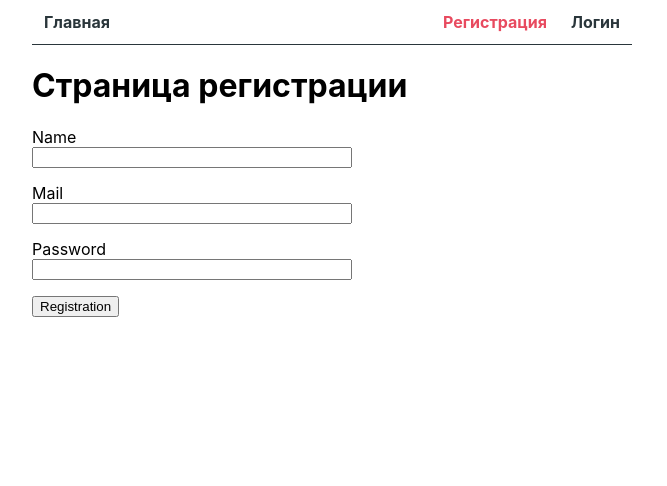
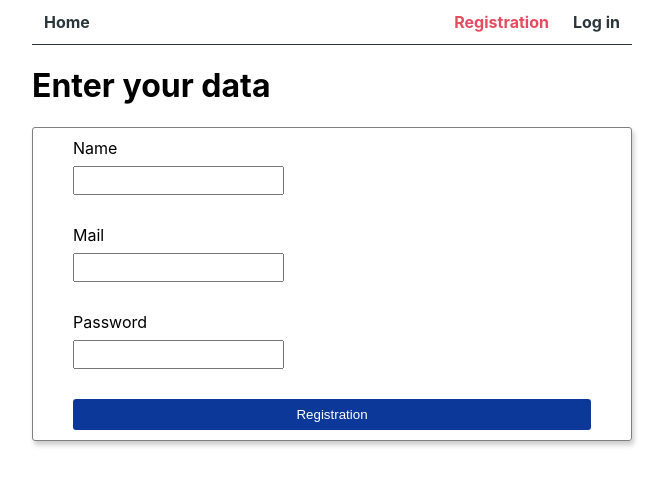
Before and after one commit to Andrii-Velhan/goit-react-hw-08-phonebook, a React (Create React App) app: page /register in a window 1280 px wide. Shown: the top 486 px of the page, without its empty margins (308-975 px from the left). Built offline with nearby package versions, Linux system fonts and the light colour scheme.

Commit message:
add form styles

```diff
--- a/src/App.js
+++ b/src/App.js
@@ -6,7 +6,7 @@ import { authOperations } from './redux/auth';
 import { connect } from 'react-redux';
 import PrivateRoute from './components/PrivateRoute';
 import PublicRoute from './components/PublicRoute';
-
+import Spinner from './components/Spinner';
 const HomeView = lazy(() => import('./views/HomeView'));
 const RegisterView = lazy(() => import('./views/RegisterView'));
 const LoginView = lazy(() => import('./views/LoginView'));
@@ -21,9 +21,9 @@ class App extends Component {
       <Container>
         <AppBar />
 
-        <Suspense fallback={<h2>Loading...</h2>}>
+        <Suspense fallback={<Spinner />}>
           <Switch>
-            <PublicRoute exact path="/" component={HomeView} />
+            <PublicRoute exact path="/" restricted component={HomeView} />
             <PublicRoute
               path="/register"
               restricted
--- a/src/components/AuthNav.js
+++ b/src/components/AuthNav.js
@@ -22,7 +22,7 @@ const AuthNav = () => (
       style={styles.link}
       activeStyle={styles.activeLink}
     >
-      Регистрация
+      Registration
     </NavLink>
     <NavLink
       to="/login"
@@ -30,7 +30,7 @@ const AuthNav = () => (
       style={styles.link}
       activeStyle={styles.activeLink}
     >
-      Логин
+      Log in
     </NavLink>
   </div>
 );
--- a/src/components/ContactForm/ContactForm.js
+++ b/src/components/ContactForm/ContactForm.js
@@ -1,6 +1,5 @@
 import React, { Component } from 'react';
 import PropTypes from 'prop-types';
-import './ContactForm.scss';
 import Notification from '../Notification';
 import { connect } from 'react-redux';
 import { phoneBookSelectors, phoneBookOperations } from '../../redux/phoneBook';
@@ -75,7 +74,7 @@ class ContactForm extends Component {
     return (
       <>
         <Notification message={message} />
-        <form className="ContactForm" onSubmit={this.handleSubmit}>
+        <form className="Form" onSubmit={this.handleSubmit}>
           <label className="Label" htmlFor="name">
             Name
           </label>
@@ -83,7 +82,7 @@ class ContactForm extends Component {
             type="text"
             value={name}
             id="name"
-            className="ContactForm__input"
+            className="Form__input"
             name="name"
             onChange={this.handleChange}
             placeholder="Anton Cherny"
@@ -97,7 +96,7 @@ class ContactForm extends Component {
             type="tel"
             value={number}
             id="number"
-            className="ContactForm__input"
+            className="Form__input"
             name="number"
             // pattern="(\+?( |-|\.)?\d{1,2}( |-|\.)?)?(\(?\d{3}\)?|\d{3})( |-|\.)?(\d{3}( |-|\.)?\d{4})"
             required
@@ -105,7 +104,7 @@ class ContactForm extends Component {
             placeholder="+38 (066) 000-00-00"
           />
 
-          <button type="submit" className="ContactForm__button">
+          <button type="submit" className="Form__button">
             Add contact
           </button>
         </form>
--- a/src/components/Navigation.js
+++ b/src/components/Navigation.js
@@ -18,9 +18,11 @@ const styles = {
 
 const Navigation = ({ isAuthenticated }) => (
   <nav>
-    <NavLink to="/" exact style={styles.link} activeStyle={styles.activeLink}>
-      Главная
-    </NavLink>
+    {!isAuthenticated && (
+      <NavLink to="/" exact style={styles.link} activeStyle={styles.activeLink}>
+        Home
+      </NavLink>
+    )}
 
     {isAuthenticated && (
       <NavLink
@@ -29,7 +31,7 @@ const Navigation = ({ isAuthenticated }) => (
         style={styles.link}
         activeStyle={styles.activeLink}
       >
-        Контакты
+        Phonebook
       </NavLink>
     )}
   </nav>
--- a/src/redux/auth/auth-operations.js
+++ b/src/redux/auth/auth-operations.js
@@ -23,12 +23,12 @@ const register = credentials => async dispatch => {
 
   try {
     const response = await axios.post('/users/signup', credentials);
-    console.log(response.data);
+    // console.log(response.data);
 
     token.set(response.data.token);
     dispatch(authActions.registerSuccess(response.data));
   } catch (error) {
-    console.log(error);
+    // console.log(error);
     dispatch(authActions.registerError(error.message));
   }
 };
--- a/src/components/ContactForm/ContactForm.scss
+++ b/src/styles/_form.scss
@@ -1,19 +1,19 @@
-@import "../../styles/colors";
+@import "./colors.scss";
 
-.ContactForm__input {
+.Form__input {
 	max-width: 100%;
 	margin-bottom: 30px;
 	outline: none;
 	padding: 5px 15px;
 }
 
-.ContactForm__input:focus,
-.ContactForm__input:hover {
+.Form__input:focus,
+.Form__input:hover {
 	border: 2px solid rgb(65, 145, 165);
 	box-shadow: 2px 4px 5px rgba(0, 0, 0, 0.1);
 }
 
-.ContactForm {
+.Form {
 	display: flex;
 	flex-direction: column;
 	align-items: flex-start;
@@ -23,7 +23,7 @@
 	box-shadow: 2px 4px 5px rgba(0.5, 0.2, 0.3, 0.2);
 }
 
-.ContactForm__button {
+.Form__button {
 	cursor: pointer;
 	width: 100%;
 	padding: 8px 15px;
@@ -39,5 +39,5 @@
 }
 
 .Label {
-	padding-bottom: 3px;
+	padding-bottom: 8px;
 }
--- a/src/styles/base.scss
+++ b/src/styles/base.scss
@@ -1,4 +1,5 @@
 @import './colors';
+@import './form';
 
 body {
   margin: 0;
--- a/src/views/HomeView.js
+++ b/src/views/HomeView.js
@@ -17,7 +17,7 @@ const styles = {
 const HomeView = () => (
   <div style={styles.container}>
     <h1 style={styles.title}>
-      Wellcome page{' '}
+      Wellcome{' '}
       <span role="img" aria-label="Иконка приветствия">
         💁‍♀️
       </span>
--- a/src/views/LoginView.js
+++ b/src/views/LoginView.js
@@ -1,18 +1,6 @@
 import React, { Component } from 'react';
 import { connect } from 'react-redux'; //add
 import { authOperations } from '../redux/auth'; //add
-
-const styles = {
-  form: {
-    width: 320,
-  },
-  label: {
-    display: 'flex',
-    flexDirection: 'column',
-    marginBottom: 15,
-  },
-};
-
 class LoginView extends Component {
   state = {
     email: '',
@@ -36,34 +24,34 @@ class LoginView extends Component {
 
     return (
       <div>
-        <h1>Страница логина</h1>
+        <h1>Enter your data</h1>
 
-        <form
-          onSubmit={this.handleSubmit}
-          style={styles.form}
-          autoComplete="off"
-        >
-          <label style={styles.label}>
-            Почта
+        <form onSubmit={this.handleSubmit} className="Form" autoComplete="off">
+          <label className="Label" htmlFor="email">
+            Email
+          </label>
           <input
             type="email"
             name="email"
+            className="Form__input"
             value={email}
             onChange={this.handleChange}
           />
+
+          <label className="Label" htmlFor="password">
+            Password
           </label>
-
-          <label style={styles.label}>
-            Пароль
           <input
             type="password"
             name="password"
+            className="Form__input"
             value={password}
             onChange={this.handleChange}
           />
-          </label>
 
-          <button type="submit">Войти</button>
+          <button type="submit" className="Form__button">
+            Log in
+          </button>
         </form>
       </div>
     );
--- a/src/views/RegisterView.js
+++ b/src/views/RegisterView.js
@@ -1,18 +1,6 @@
 import React, { Component } from 'react';
 import { connect } from 'react-redux';
 import { authOperations } from '../redux/auth';
-
-const styles = {
-  form: {
-    width: 320,
-  },
-  label: {
-    display: 'flex',
-    flexDirection: 'column',
-    marginBottom: 15,
-  },
-};
-
 class RegisterView extends Component {
   state = {
     name: '',
@@ -37,44 +25,42 @@ class RegisterView extends Component {
 
     return (
       <div>
-        <h1>Страница регистрации</h1>
+        <h1>Enter your data</h1>
 
-        <form
-          onSubmit={this.handleSubmit}
-          style={styles.form}
-          autoComplete="off"
-        >
-          <label style={styles.label}>
+        <form onSubmit={this.handleSubmit} className="Form" autoComplete="off">
+          <label className="Label" htmlFor="name">
             Name
+          </label>
           <input
             type="text"
             name="name"
+            className="Form__input"
             value={name}
             onChange={this.handleChange}
           />
+          <label className="Label" htmlFor="email">
+            Mail
           </label>
-
-          <label style={styles.label}>
-            Mail
           <input
             type="email"
             name="email"
+            className="Form__input"
             value={email}
             onChange={this.handleChange}
           />
-          </label>
-
-          <label style={styles.label}>
+          <label className="Label" htmlFor="password">
             Password
+          </label>{' '}
           <input
             type="password"
             name="password"
+            className="Form__input"
             value={password}
             onChange={this.handleChange}
           />
-          </label>
-
-          <button type="submit">Registration</button>
+          <button type="submit" className="Form__button">
+            Registration
+          </button>
         </form>
       </div>
     );
```
Also changed, not shown: src/views/PhoneBookPage.js (+0 -12 lines). Lines whose indentation alone changed are shown as unchanged.
